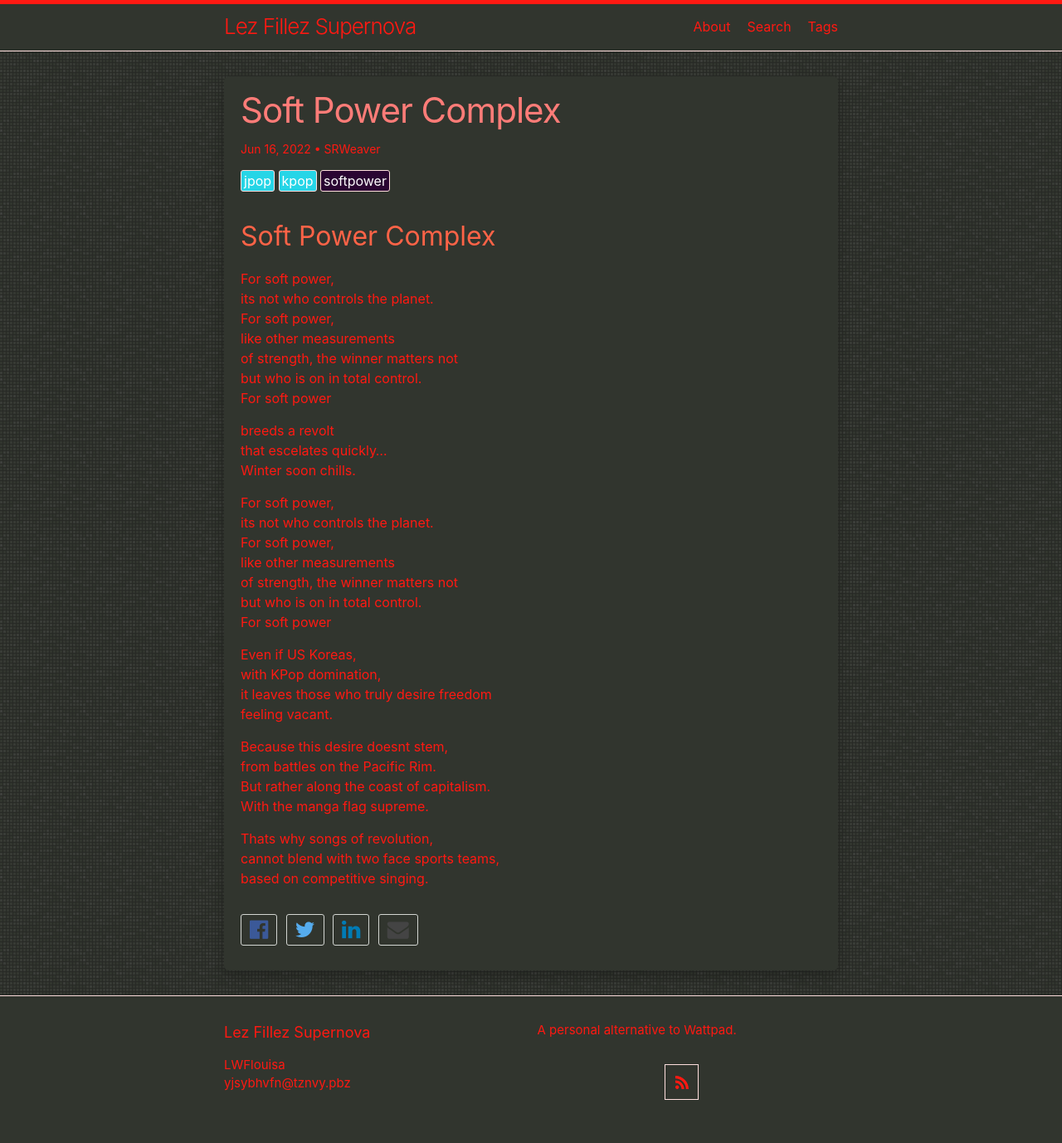
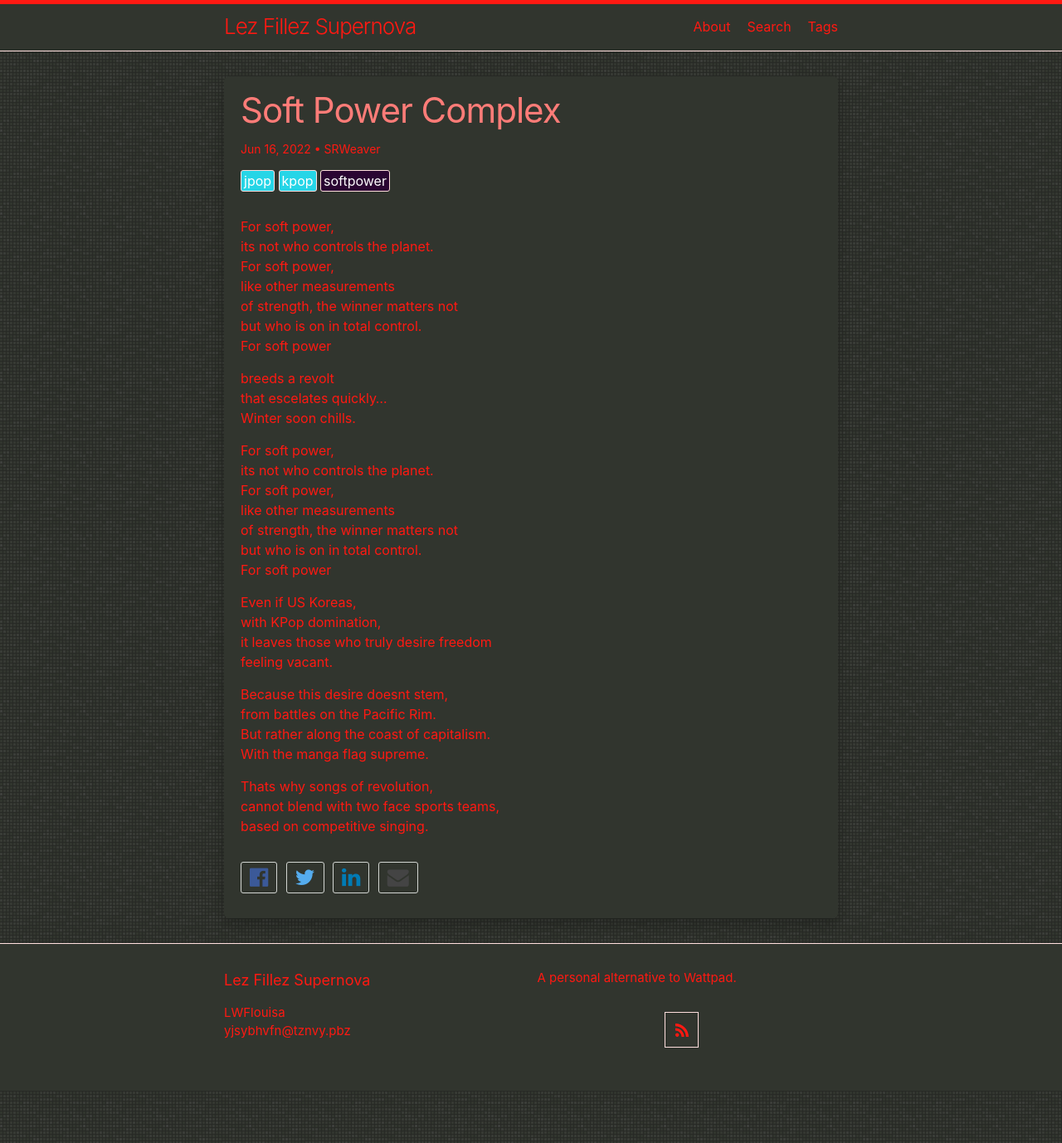
Before and after one commit to LWFlouisa/LezFillezSupernovos, a Jekyll site: the page built from _posts/2022-06-16-softpowercomplex.md, in a window 1280 px wide. Shown: the whole page at 83% size. Built offline with Jekyll 4.4.1, drawn with Linux system fonts in a browser that asks for light colours; our own code applies the rules of GitHub Pages for plain Markdown files.

Commit message:
Update 2022-06-16-softpowercomplex.md

```diff
--- a/_posts/2022-06-16-softpowercomplex.md
+++ b/_posts/2022-06-16-softpowercomplex.md
@@ -3,7 +3,6 @@ title: "Soft Power Complex"
 author: "SRWeaver"
 tags: softpower kpop jpop
 ---
-## Soft Power Complex
 For soft power,<br />
 its not who controls the planet.<br />
 For soft power,<br />
```
